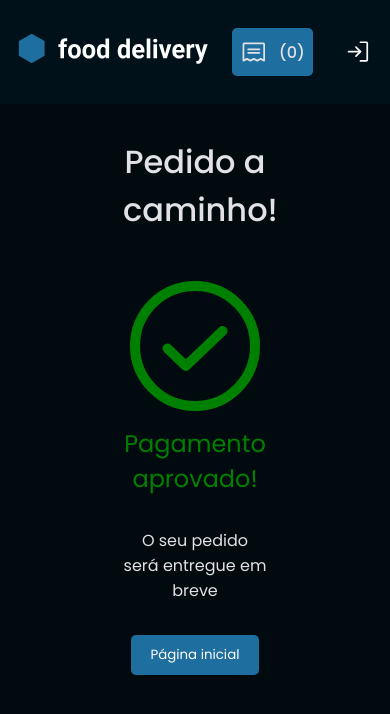
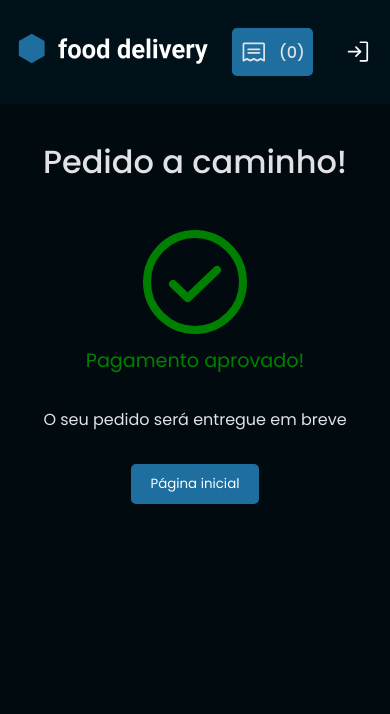
Before and after one commit to OJailson17/food_delivery, a Next.js app: page /success in a window 390 px wide. Shown: the top 714 px of the page. Built offline with nearby package versions, Linux system fonts and the light colour scheme.

Commit message:
style: make success page responsive

```diff
--- a/src/pages/success/styles.ts
+++ b/src/pages/success/styles.ts
@@ -1,5 +1,6 @@
 import Link from 'next/link';
 import styled from 'styled-components';
+import { device } from '../../styles/breakpoint';
 
 export const SuccessMainContainer = styled.main`
 	width: 100%;
@@ -12,6 +13,18 @@ export const SuccessMainContainer = styled.main`
 	h2 {
 		font-size: 2rem;
 		font-weight: 500;
+	}
+
+	@media ${device.mobileS} and (max-width: 767px) {
+		padding: 0 1rem;
+	}
+
+	@media ${device.tablet} and (max-width: 1023px) {
+		padding: 0 3rem;
+	}
+
+	@media ${device.laptop} and (max-width: 1300px) {
+		padding: 0 4rem;
 	}
 `;
 
@@ -36,6 +49,19 @@ export const PaymentApproved = styled.div`
 	p {
 		font-size: 1.5rem;
 	}
+
+	@media ${device.mobileS} and (max-width: 767px) {
+		width: 100%;
+
+		svg {
+			width: 8rem;
+			height: 8rem;
+		}
+
+		p {
+			font-size: 1.2rem;
+		}
+	}
 `;
 
 export const HomePageButton = styled(Link)`
```
